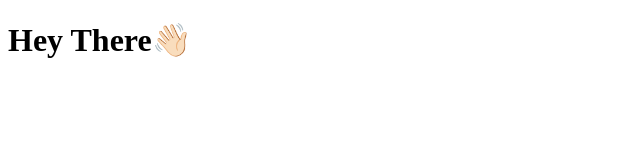
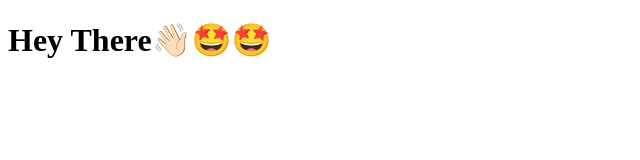
Before and after one commit to Preethi-Dev/demo-tracking-repo, a plain HTML site: page index.html in a window 1280 px wide. Shown: the whole page, without its empty margins (0-640 px from the left). Drawn offline with Linux system fonts and the light colour scheme.

Commit message:
add more emoji

```diff
--- a/index.html
+++ b/index.html
@@ -7,6 +7,6 @@
     <title>home page</title>
   </head>
   <body>
-    <h1>Hey There👋🏻</h1>
+    <h1>Hey There👋🏻🤩🤩</h1>
   </body>
 </html>
```
